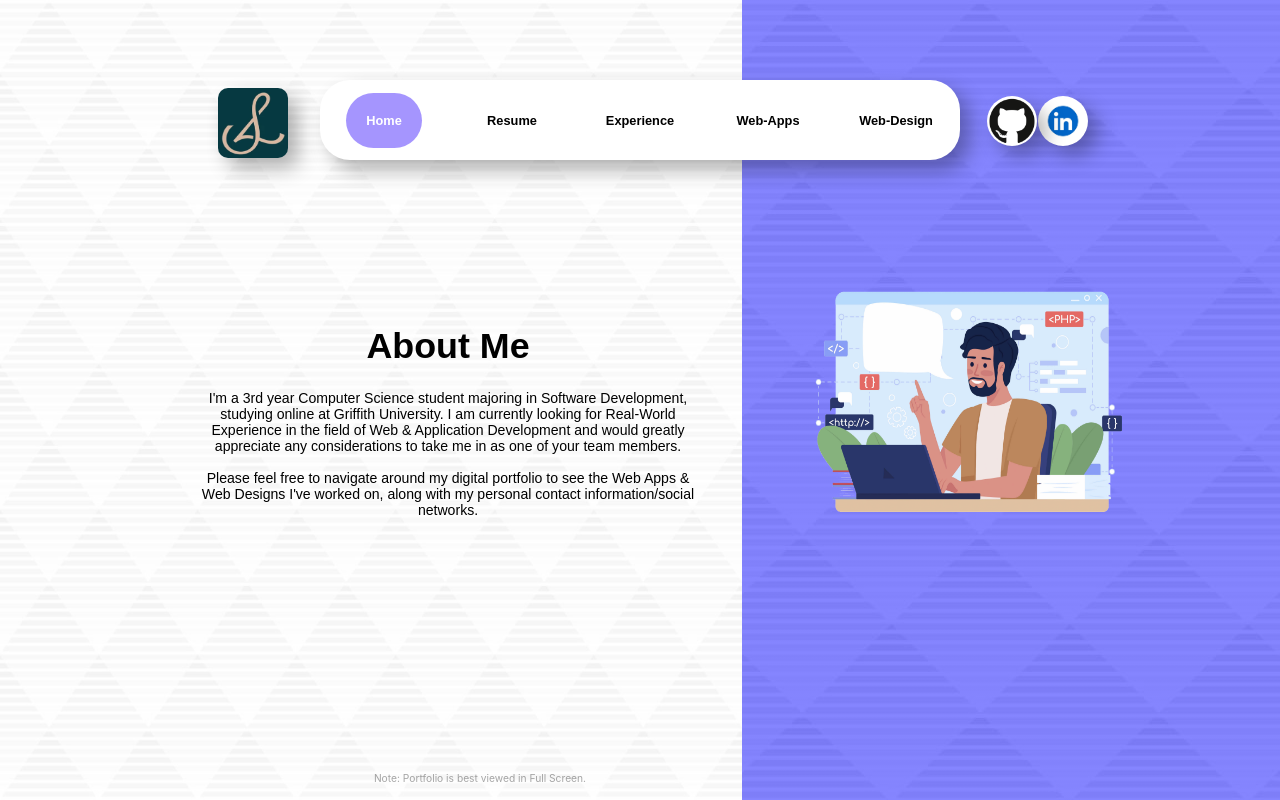
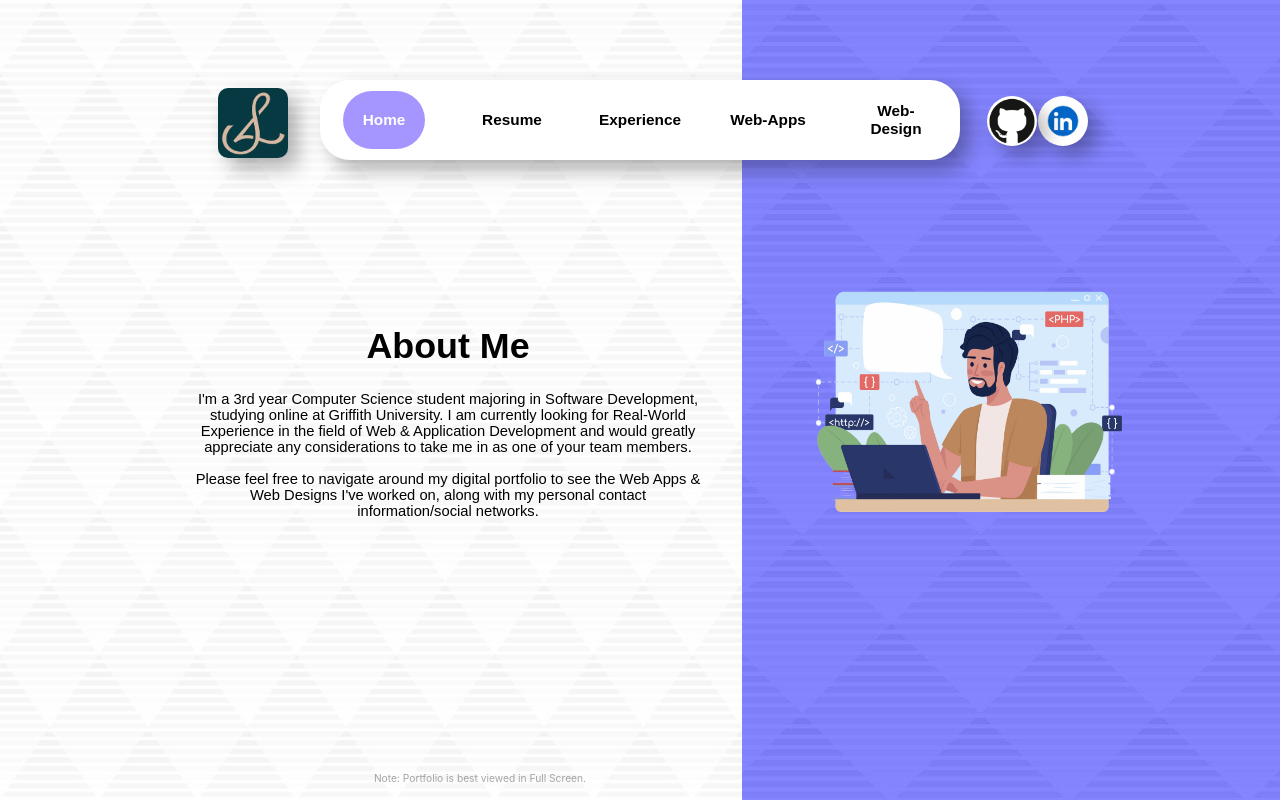
Before and after one commit to lseti1/portfolio-527386, a React (Create React App) app: page / in a window 1280 px wide. Built offline with nearby package versions, Linux system fonts and the light colour scheme.

Commit message:
Visual Changes For Text (On Smaller Screens)

```diff
--- a/src/App.css
+++ b/src/App.css
@@ -53,7 +53,7 @@ body {
   height: 150px;
   width: 40%;
   font-family: Arial, Helvetica, sans-serif;
-  font-size: 1.1vw;
+  font-size: 1.15vw;
 
   position: absolute;
   top: 47%;
@@ -95,7 +95,7 @@ body {
   width: 50%;
   font-family: Arial, Helvetica, sans-serif;
   font-weight: bold;
-  font-size: 1vw;
+  font-size: 1.2vw;
 
   position: absolute;
   left: 25%;
```
